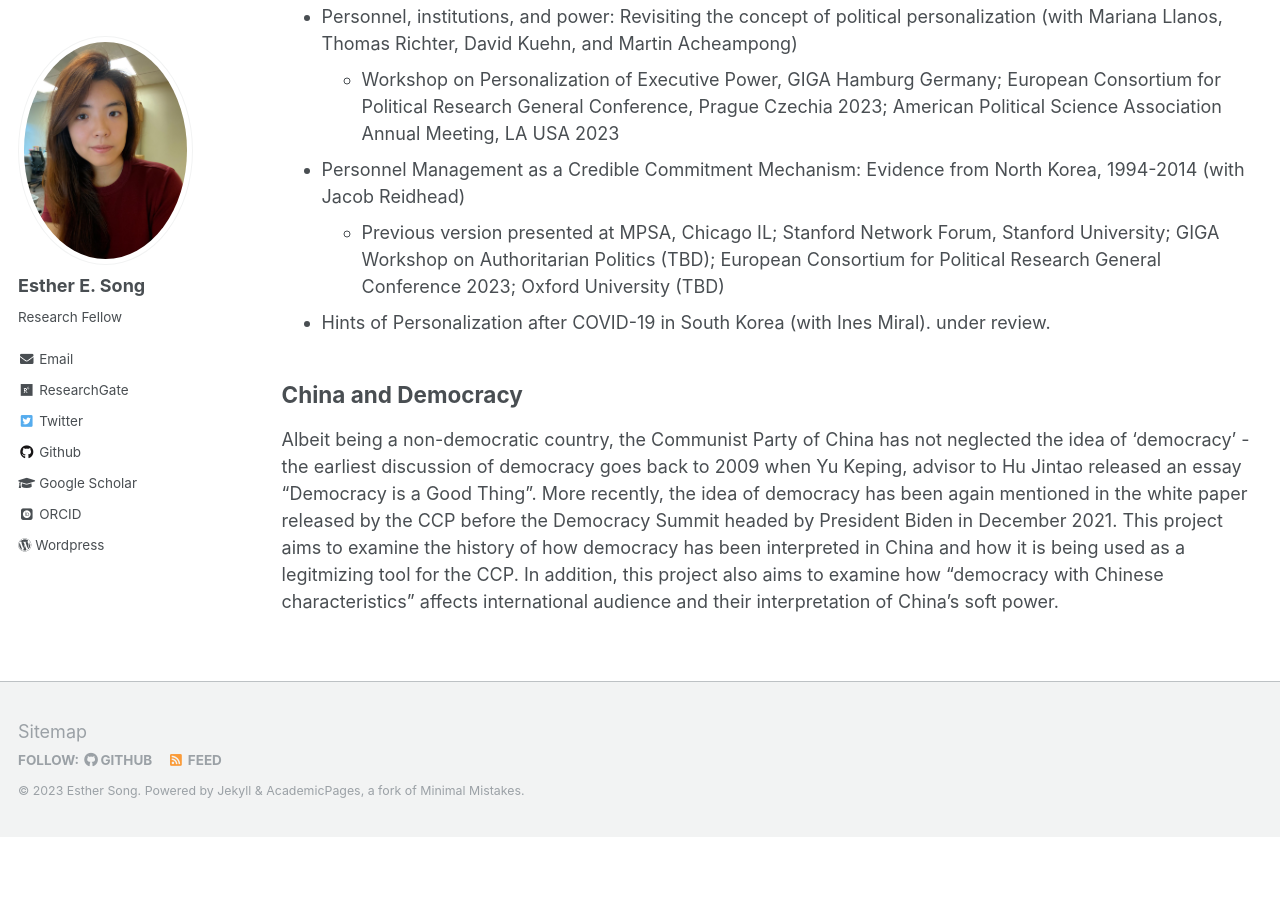
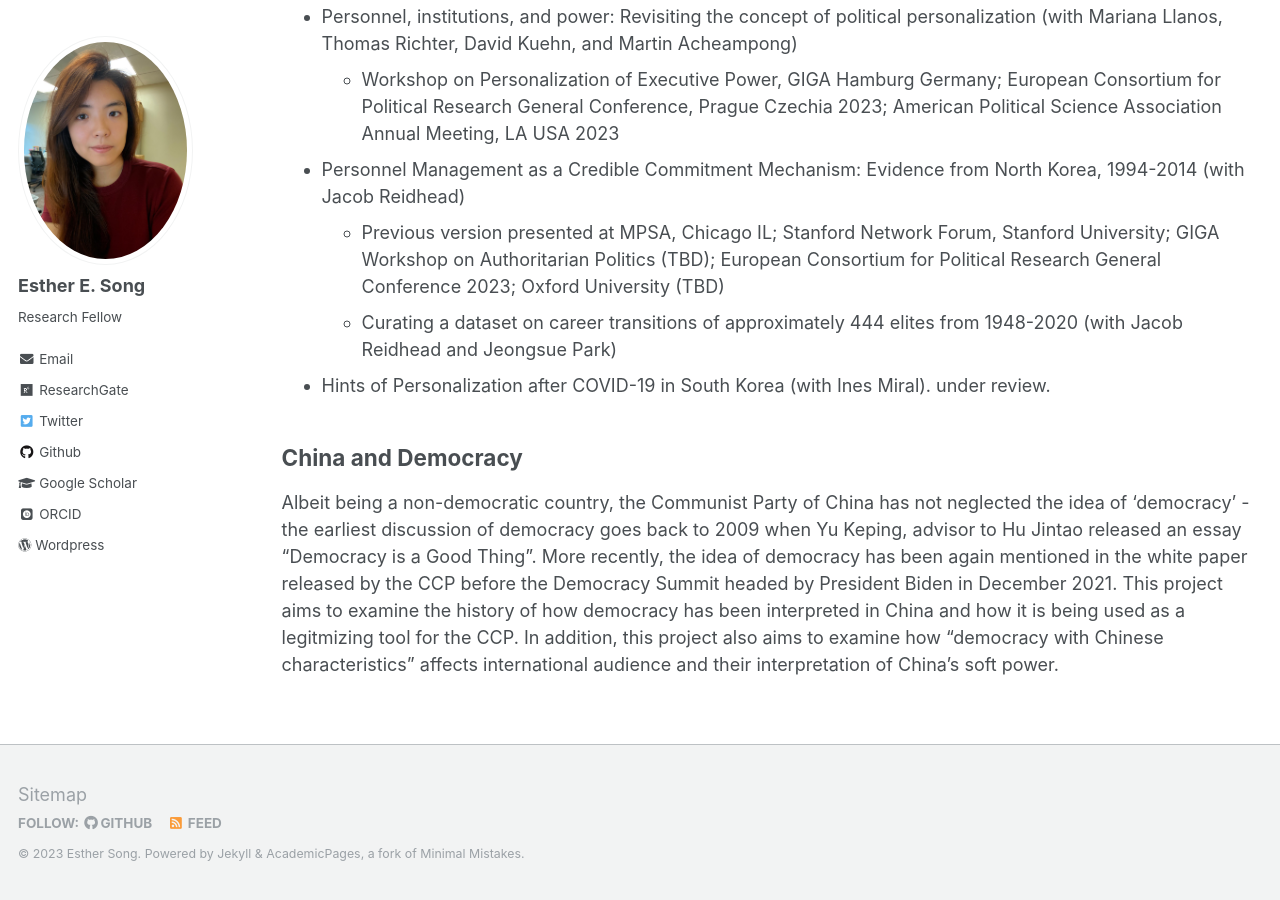
Before and after one commit to ehsong/ehsong.github.io, a Jekyll site: the page built from _pages/research.md, in a window 1280 px wide and 900 px high, scrolled down 2526 px. Built offline with Jekyll 4.4.1, drawn with Linux system fonts in a browser that asks for light colours; some web fonts are replaced; before the commit the page ends 3363 px from its top, so only the background shows below that.

Commit message:
Update research.md

```diff
--- a/_pages/research.md
+++ b/_pages/research.md
@@ -62,6 +62,7 @@ At GIGA, I am part of the project [“COVID-19 and Executive Personalization in
 
 * Personnel Management as a Credible Commitment Mechanism: Evidence from North Korea, 1994-2014 (with Jacob Reidhead)
   * Previous version presented at MPSA, Chicago IL; Stanford Network Forum, Stanford University; GIGA Workshop on Authoritarian Politics (TBD); European Consortium for Political Research General Conference 2023; Oxford University (TBD)
+  * Curating a dataset on career transitions of approximately 444 elites from 1948-2020 (with Jacob Reidhead and Jeongsue Park)
 
 * Hints of Personalization after COVID-19 in South Korea (with Ines Miral). under review.
 
```
